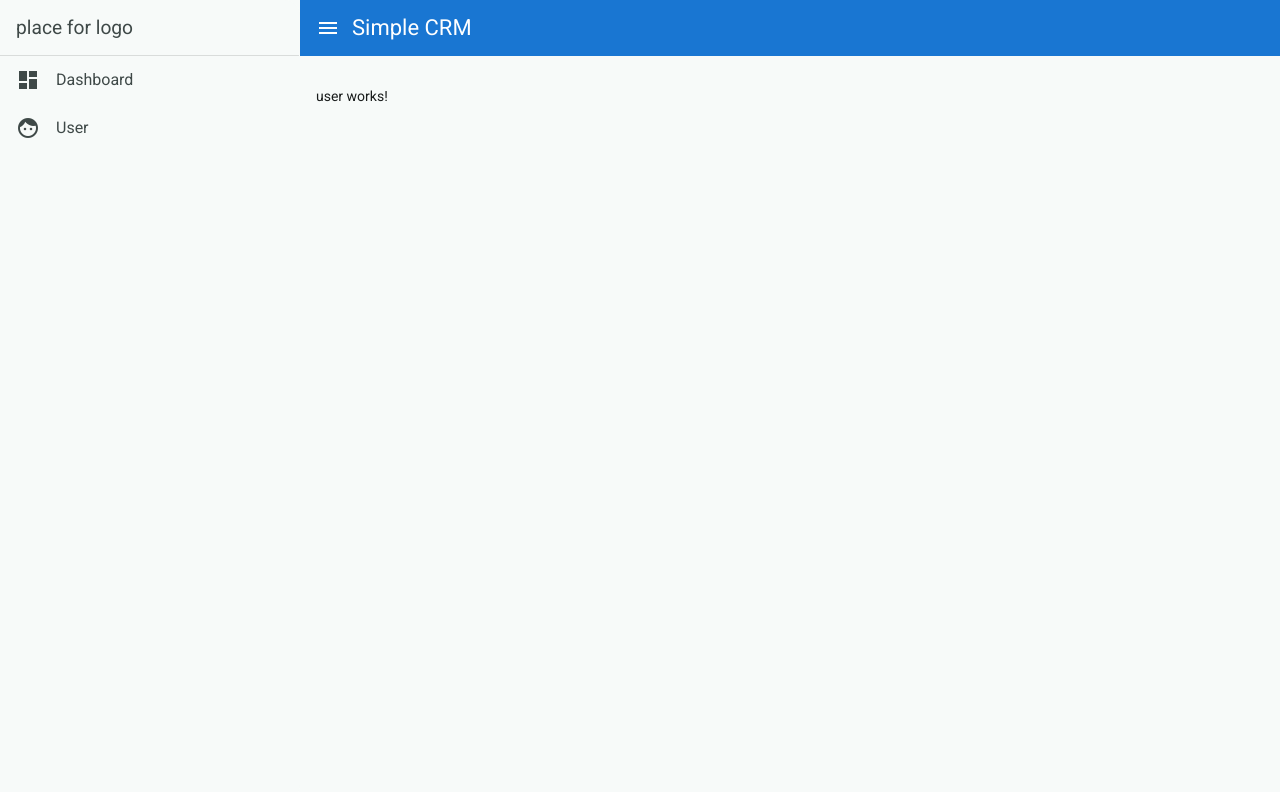
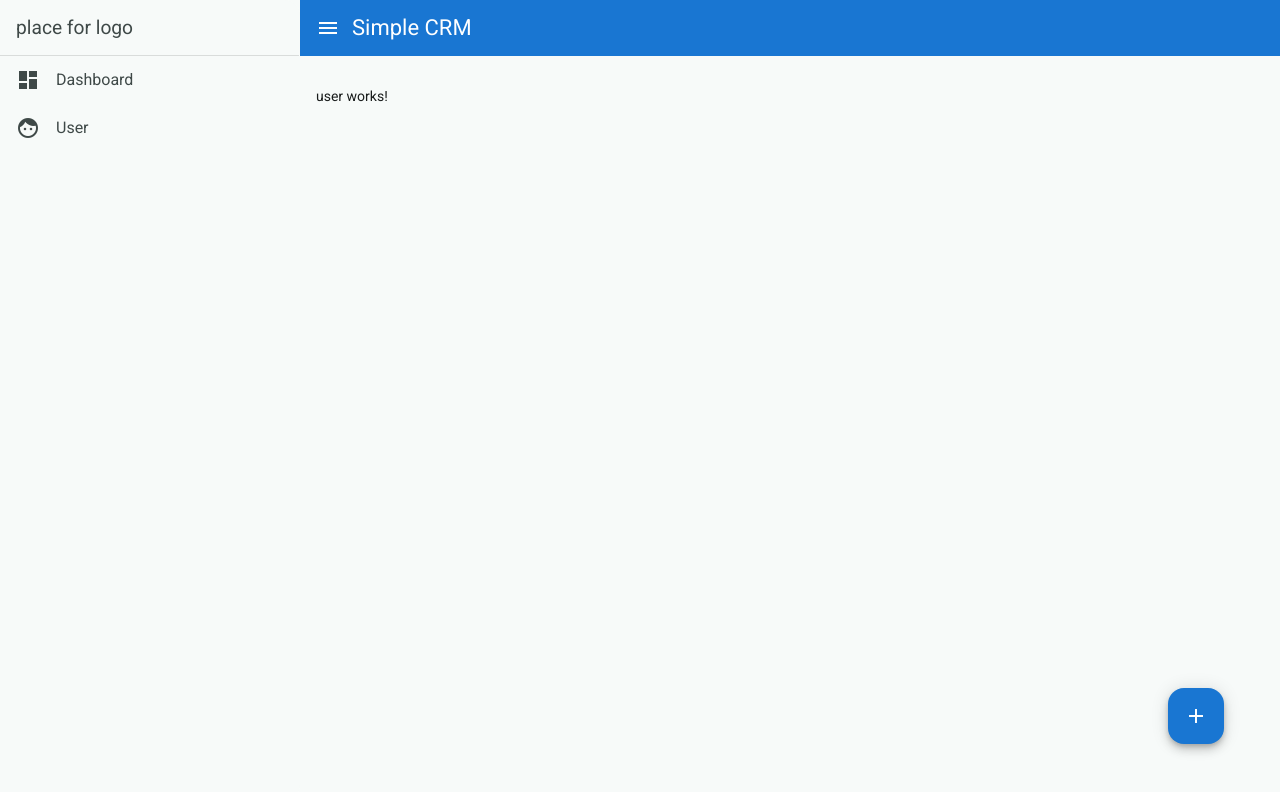
Before and after one commit to adminhype/angular_simple_crm_app, an Angular app: page /user in a window 1280 px wide. Shown: the top 792 px of the page. Built offline with nearby package versions, Linux system fonts and the light colour scheme.

Commit message:
feat: user button

```diff
--- a/src/app/app.config.ts
+++ b/src/app/app.config.ts
@@ -1,4 +1,4 @@
-import { ApplicationConfig, importProvidersFrom, provideBrowserGlobalErrorListeners, provideZoneChangeDetection } from '@angular/core';
+import { ApplicationConfig, provideBrowserGlobalErrorListeners, provideZoneChangeDetection } from '@angular/core';
 import { provideRouter } from '@angular/router';
 
 import { routes } from './app.routes';
--- a/src/app/app.scss
+++ b/src/app/app.scss
@@ -2,7 +2,6 @@
     box-sizing: border-box;
     margin: 0;
     padding: 0;
-    position: relative;
     scroll-behavior: smooth;
 }
 
--- a/src/app/app.ts
+++ b/src/app/app.ts
@@ -3,6 +3,7 @@
 import {MatToolbarModule} from '@angular/material/toolbar';
 import {MatSidenavModule} from '@angular/material/sidenav';
 import {MatIconModule} from '@angular/material/icon';
+
 
 @Component({
   selector: 'app-root',
--- a/src/app/user/user.html
+++ b/src/app/user/user.html
@@ -1 +1,4 @@
 <p>user works!</p>
+    <button class="add-user-btn" matFab matTooltip="add user">
+        <mat-icon>add</mat-icon>
+    </button>
--- a/src/app/user/user.scss
+++ b/src/app/user/user.scss
@@ -0,0 +1,7 @@
+.add-user-btn {
+    position: absolute;
+    right: 56px;
+    bottom: 56px;
+    background: #1976d2;
+    color: white;
+}
--- a/src/app/user/user.ts
+++ b/src/app/user/user.ts
@@ -1,8 +1,11 @@
 import { Component } from '@angular/core';
+import {MatButtonModule} from '@angular/material/button';
+import {MatIconModule} from '@angular/material/icon';
+import {MatTooltipModule} from '@angular/material/tooltip';
 
 @Component({
   selector: 'app-user',
-  imports: [],
+  imports: [MatButtonModule, MatIconModule, MatTooltipModule],
   templateUrl: './user.html',
   styleUrl: './user.scss',
 })
```
Also changed, not shown: src/styles.scss (+16 -11 lines).
